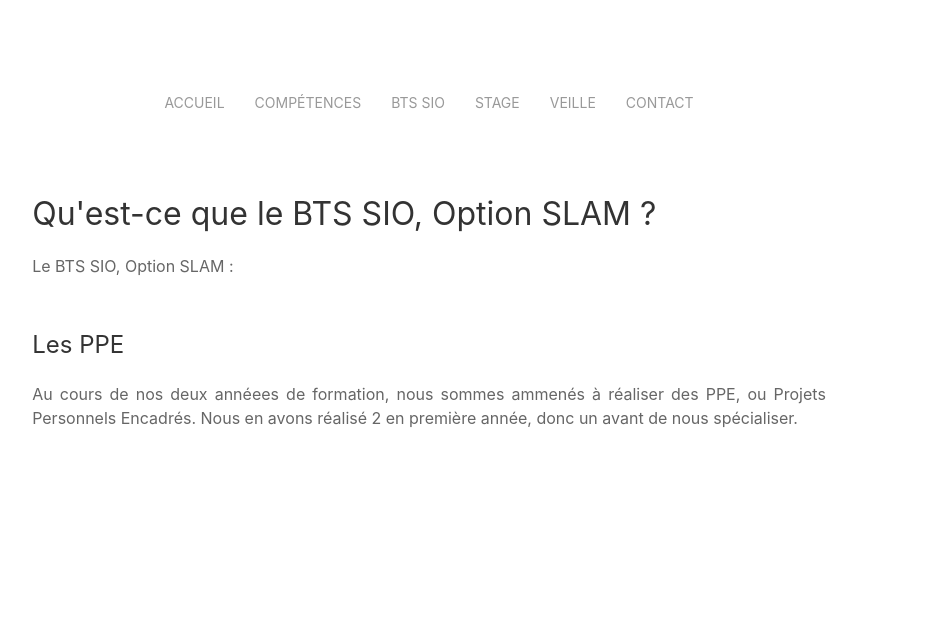
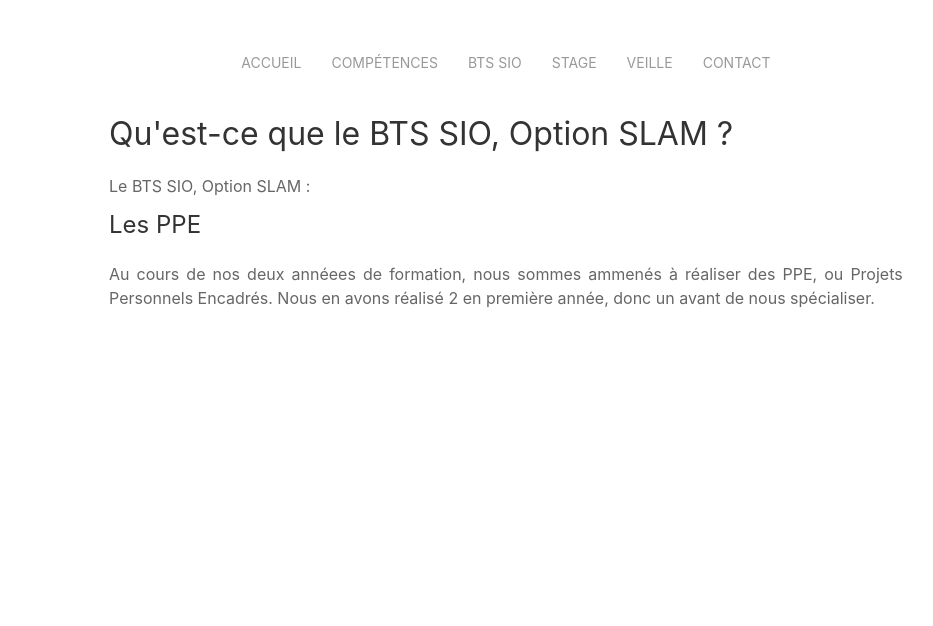
Before and after one commit to Galifire/galifire.github.io, a PHP site: page /bts.html in a window 1280 px wide. Shown: the top 626 px of the page, without its empty margins (211-1144 px from the left). Before the commit the page ends 427 px from the top, so only its background shows below. Run offline with PHP 8.4, Linux system fonts and the light colour scheme; some libraries are stand-ins or nearby versions.

Commit message:
reupdated style

```diff
--- a/index.css
+++ b/index.css
@@ -4,13 +4,13 @@ body {
     width: 21cm;
     text-align: justify;
     margin-top: 1%;
-    margin-left: auto;
-    margin-right: auto;
-    margin-bottom: auto;
+    margin-left: 25%;
+    margin-right: 25%;
+    margin-bottom: 2%;
 }
 
 div {
-    margin-top: 50px;
+    margin-top: 10px;
 }
 
 h1 {
--- a/stage.html
+++ b/stage.html
@@ -3,7 +3,7 @@
 <head>
     <!-- UIkit CSS -->
     <link rel="stylesheet" href="https://cdn.jsdelivr.net/npm/uikit@3.7.6/dist/css/uikit.min.css" />
-    <link rel="stylesheet" href="./index.css" />
+    <link rel="stylesheet" href="./index.css"/>
 </head>
 
 <body>
--- a/veille.html
+++ b/veille.html
@@ -7,7 +7,7 @@
 </head>
 
 <body>
-        <header>
+  <header>
           <nav class="uk-navbar">
               <div class="uk-navbar-center">
                 <ul class="uk-navbar-nav">
```
